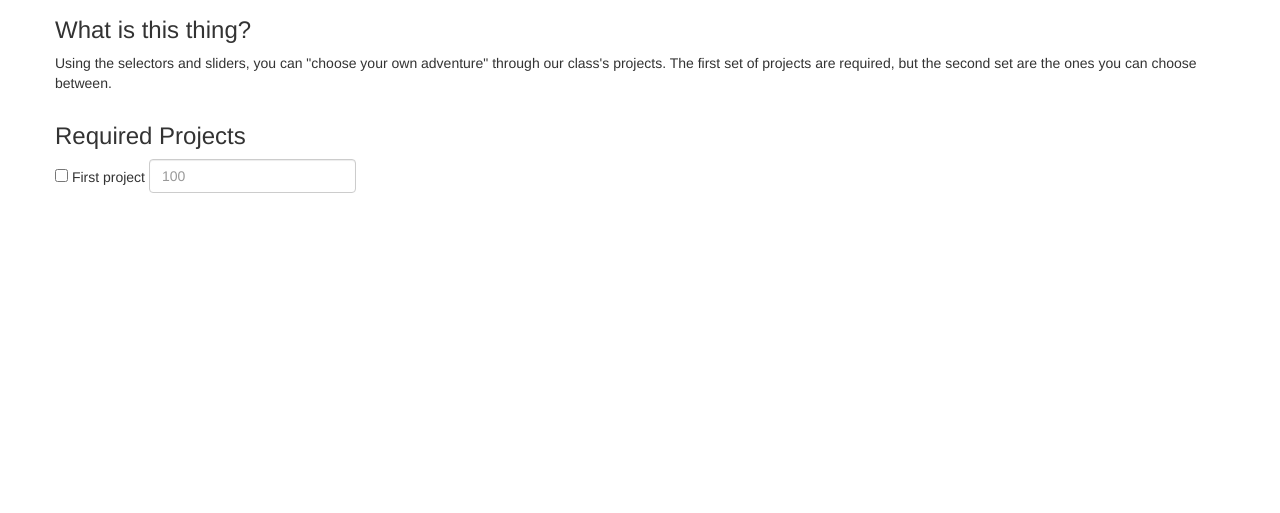
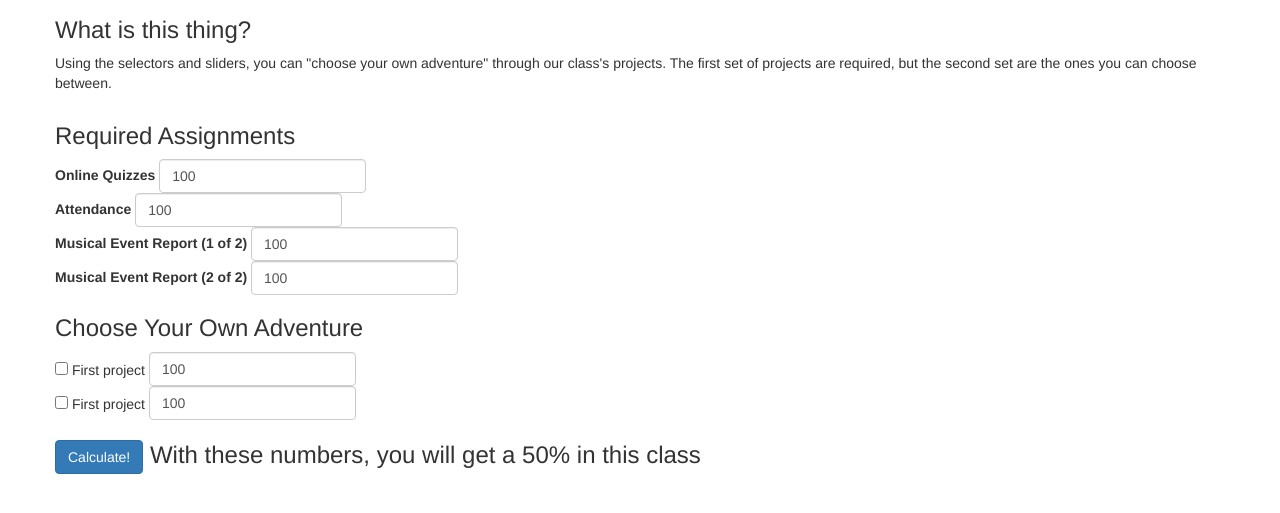
Before and after one commit to cjwit/grade-checker, a plain HTML site: page index.html in a window 1280 px wide. Shown: the part 63-576 px from the top of the page. Drawn offline with Linux system fonts and the light colour scheme.

Commit message:
calculate button

```diff
--- a/index.html
+++ b/index.html
@@ -7,7 +7,6 @@
 		<link rel="stylesheet" href="src/bootstrap.min.css">
 		<script src="src/jquery-1.12.3.min.js"></script>
 		<script src="src/script.js"></script>
-
 	</head>
 	<body>
 		<div class="container">
@@ -24,19 +23,74 @@
 				</p>
 			</div>
 			<div class="row">
-				<h3>Required Projects</h3>
+				<h3>Required Assignments</h3>
+			</div>
+			<div class="row">
+				<form class="form-inline">
+					<div class="form-group">
+						<label for="quizzes">Online Quizzes</label>
+						<input id="quizzes" type="text" class="form-control" value="100">
+					</div>
+				</form>
+			</div>
+			<div class="row">
+				<form class="form-inline">
+					<div class="form-group">
+						<label for="attendance">Attendance</label>
+						<input id="attendance" type="text" class="form-control" value="100">
+					</div>
+				</form>
+			</div>
+			<div class="row">
+				<form class="form-inline">
+					<div class="form-group">
+						<label for="event1">Musical Event Report (1 of 2)</label>
+						<input id="event1" type="text" class="form-control" value="100">
+					</div>
+				</form>
+			</div>
+			<div class="row">
+				<form class="form-inline">
+					<div class="form-group">
+						<label for="event2">Musical Event Report (2 of 2)</label>
+						<input id="event2" type="text" class="form-control" value="100">
+					</div>
+				</form>
+			</div>
+
+			<div class="row">
+				<h3>Choose Your Own Adventure</h3>
+			</div>
+
+			<div class="row">
+				<form class="form-inline">
+					<div class="checkbox">
+						<label><input type="checkbox" data-toggle="toggle"> First project</label>
+					</div>
+					<div class="form-group">
+						<label class="sr-only" for="proj1">Project 1 Score</label>
+						<input id="P1score" type="text" class="form-control" id="proj1" value="100">
+					</div>
+				</form>
 			</div>
 			<div class="row">
 				<form class="form-inline">
 					<div class="checkbox">
-						<label><input type="checkbox"> First project</label>
+						<label><input type="checkbox" data-toggle="toggle"> First project</label>
 					</div>
 					<div class="form-group">
 						<label class="sr-only" for="proj1">Project 1 Score</label>
-						<input type="text" class="form-control" id="proj1" placeholder="100">
+						<input id="P1score" type="text" class="form-control" id="proj1" value="100">
 					</div>
 				</form>
+			</div>
 
+
+			<div class="row">
+				<h3>
+					<button id="submit" class="btn btn-primary">Calculate!</button>
+					With these numbers, you will get a <span id='numScore'></span>% in this class
+				</h3>
 			</div>
 
 		</div>
--- a/src/script.js
+++ b/src/script.js
@@ -0,0 +1,26 @@
+var grade;
+
+var calculate = function() {
+
+	console.log('calculating')
+
+	var quizzes = parseInt($('#quizzes').val()) * 0.2
+	var attendance = parseInt($('#attendance').val()) * 0.2
+	var event1 = parseInt($('#event1').val()) * 0.05
+	var event2 = parseInt($('#event2').val()) * 0.05
+
+	var numScore = quizzes + attendance + event1 + event2;
+	$('#numScore').text(numScore);
+}
+
+
+$(document).ready(function() {
+	console.log($('#P1score').val())
+	calculate();
+
+	$('#submit').click(function() {
+		console.log('clicked')
+		calculate();
+	})
+
+})
```
